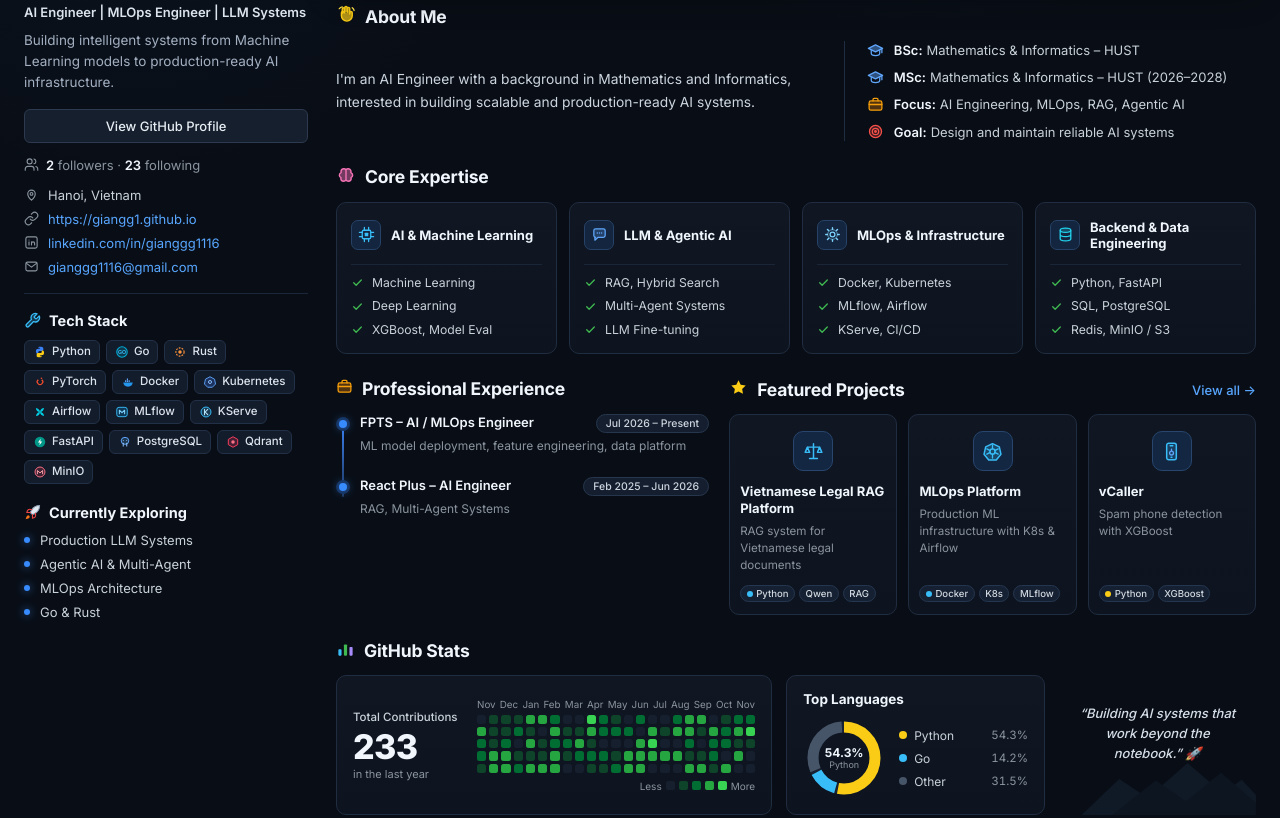
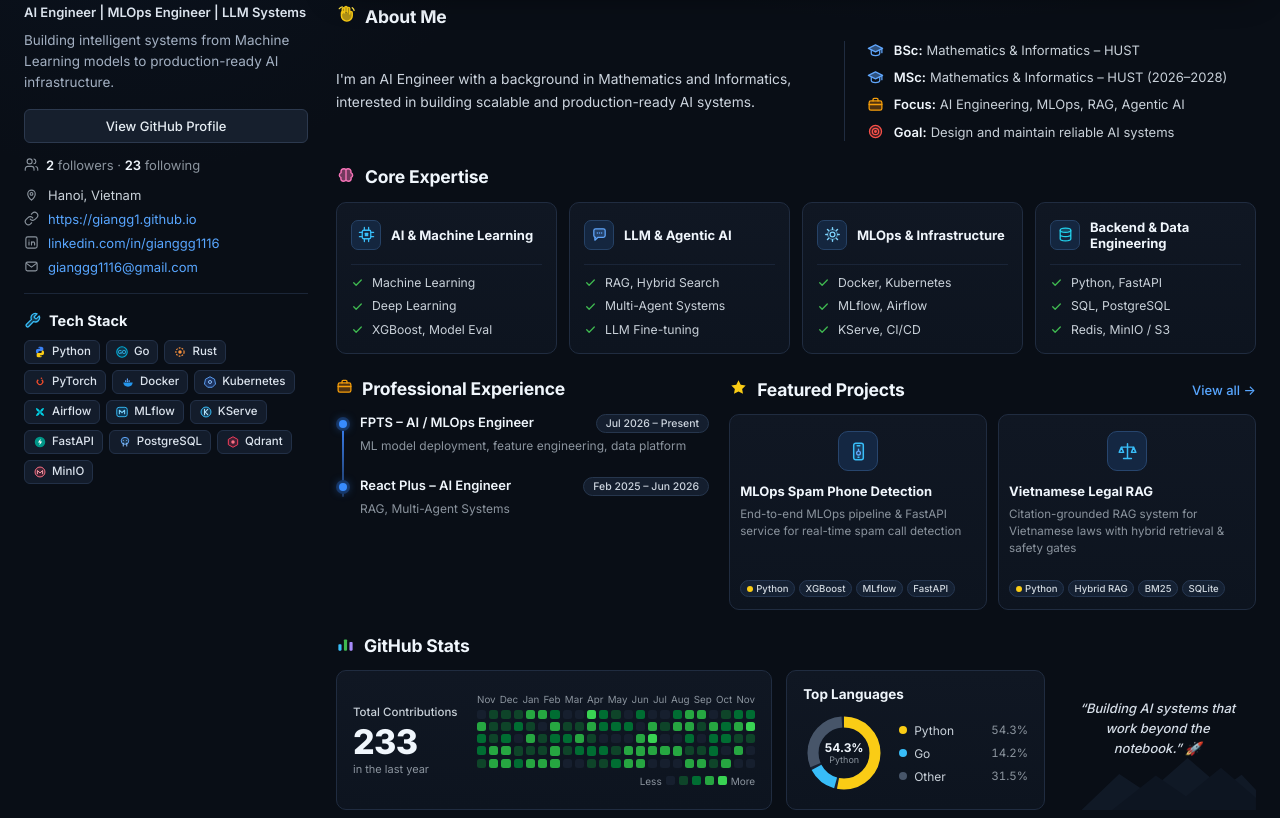
Before and after one commit to GiangGG1116/GiangGG1116, a plain HTML site: page index.html in a window 1280 px wide. Shown: the part 356-1174 px from the top of the page. Drawn offline with Linux system fonts and the light colour scheme.

Commit message:
chore: remove currently exploring section and feature two projects

```diff
--- a/app.js
+++ b/app.js
@@ -329,6 +329,16 @@
       )
       .join("");
 
+    const exploringSectionHtml = exploringHtml
+      ? `
+      <section class="exploring-block">
+        <h2 class="sidebar-section-title">${UI_ICONS.rocket}<span>${escapeHtml(
+          sidebar.exploringTitle || "Currently Exploring"
+        )}</span></h2>
+        <ul class="exploring-list">${exploringHtml}</ul>
+      </section>`
+      : "";
+
     el.innerHTML = `
       <div class="avatar-wrapper">
         <div class="avatar-frame">${avatarInner}</div>
@@ -360,14 +370,7 @@
       sidebar.techStackTitle || "Tech Stack"
     )}</span></h2>
         <div class="tech-pills">${techHtml}</div>
-      </section>
-
-      <section class="exploring-block">
-        <h2 class="sidebar-section-title">${UI_ICONS.rocket}<span>${escapeHtml(
-      sidebar.exploringTitle || "Currently Exploring"
-    )}</span></h2>
-        <ul class="exploring-list">${exploringHtml}</ul>
-      </section>
+      </section>${exploringSectionHtml}
     `;
   }
 
--- a/profile-data.js
+++ b/profile-data.js
@@ -73,15 +73,6 @@ window.PROFILE_DATA = {
       { name: "PostgreSQL", icon: "postgresql" },
       { name: "Qdrant", icon: "qdrant" },
       { name: "MinIO", icon: "minio" },
-    ],
-
-    // Mục Currently Exploring ở cuối sidebar trái
-    exploringTitle: "Currently Exploring",
-    exploring: [
-      "Production LLM Systems",
-      "Agentic AI & Multi-Agent",
-      "MLOps Architecture",
-      "Go & Rust",
     ],
   },
 
@@ -186,7 +177,7 @@ window.PROFILE_DATA = {
   },
 
   // --------------------------------------------------------------------------
-  // 6. FEATURED PROJECTS (3 thẻ bên phải)
+  // 6. FEATURED PROJECTS (2 thẻ bên phải)
   // --------------------------------------------------------------------------
   projects: {
     title: "Featured Projects",
@@ -195,35 +186,27 @@ window.PROFILE_DATA = {
     // icon hỗ trợ: "scales", "k8s", "phone", "code", "bot", "layers"
     items: [
       {
-        title: "Vietnamese Legal RAG Platform",
-        icon: "scales",
-        description: "RAG system for Vietnamese legal documents",
-        url: "https://github.com/GiangGG1116?tab=repositories",
+        title: "MLOps Spam Phone Detection",
+        icon: "phone",
+        description: "End-to-end MLOps pipeline & FastAPI service for real-time spam call detection",
+        url: "https://github.com/GiangGG1116/mlops_detection_spam_phone",
         tags: [
-          { label: "Python", dotColor: "#38bdf8" },
-          { label: "Qwen" },
-          { label: "RAG" },
+          { label: "Python", dotColor: "#facc15" },
+          { label: "XGBoost" },
+          { label: "MLflow" },
+          { label: "FastAPI" },
         ],
       },
       {
-        title: "MLOps Platform",
-        icon: "k8s",
-        description: "Production ML infrastructure with K8s & Airflow",
-        url: "https://github.com/GiangGG1116?tab=repositories",
-        tags: [
-          { label: "Docker", dotColor: "#38bdf8" },
-          { label: "K8s" },
-          { label: "MLflow" },
-        ],
-      },
-      {
-        title: "vCaller",
-        icon: "phone",
-        description: "Spam phone detection with XGBoost",
-        url: "https://github.com/GiangGG1116?tab=repositories",
+        title: "Vietnamese Legal RAG",
+        icon: "scales",
+        description: "Citation-grounded RAG system for Vietnamese laws with hybrid retrieval & safety gates",
+        url: "https://github.com/GiangGG1116/VN-legal-rag",
         tags: [
           { label: "Python", dotColor: "#facc15" },
-          { label: "XGBoost" },
+          { label: "Hybrid RAG" },
+          { label: "BM25" },
+          { label: "SQLite" },
         ],
       },
     ],
--- a/styles.css
+++ b/styles.css
@@ -585,7 +585,7 @@ a:hover {
 /* Featured Projects */
 .projects-grid {
   display: grid;
-  grid-template-columns: repeat(3, minmax(0, 1fr));
+  grid-template-columns: repeat(auto-fit, minmax(180px, 1fr));
   gap: 11px;
 }
 
```
Also changed, not shown: data/profile.json (+13 -29 lines), assets/svg/experience-projects-dark.svg, assets/svg/experience-projects-light.svg, assets/svg/tech-exploring-dark.svg (deleted), assets/svg/tech-exploring-light.svg (deleted), assets/svg/tech-stack-dark.svg (added), assets/svg/tech-stack-light.svg (added), 2 other files.
